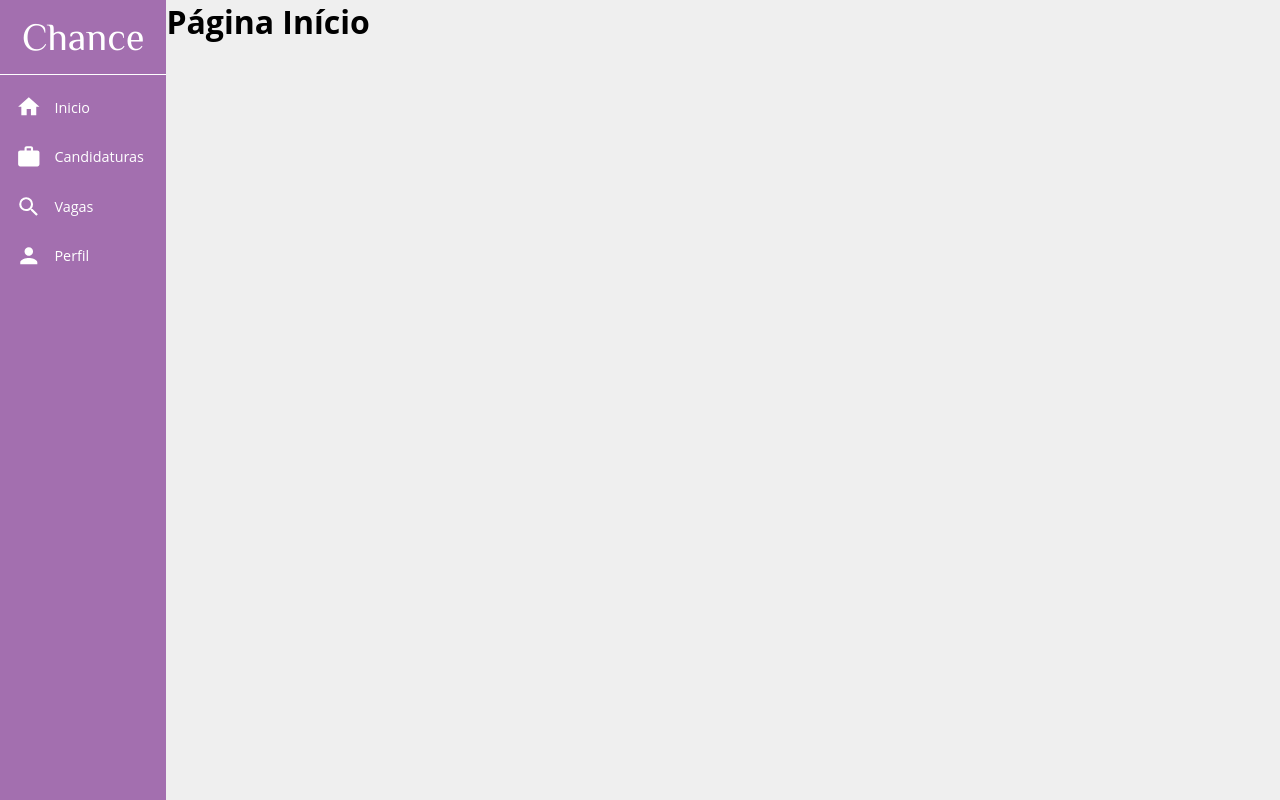
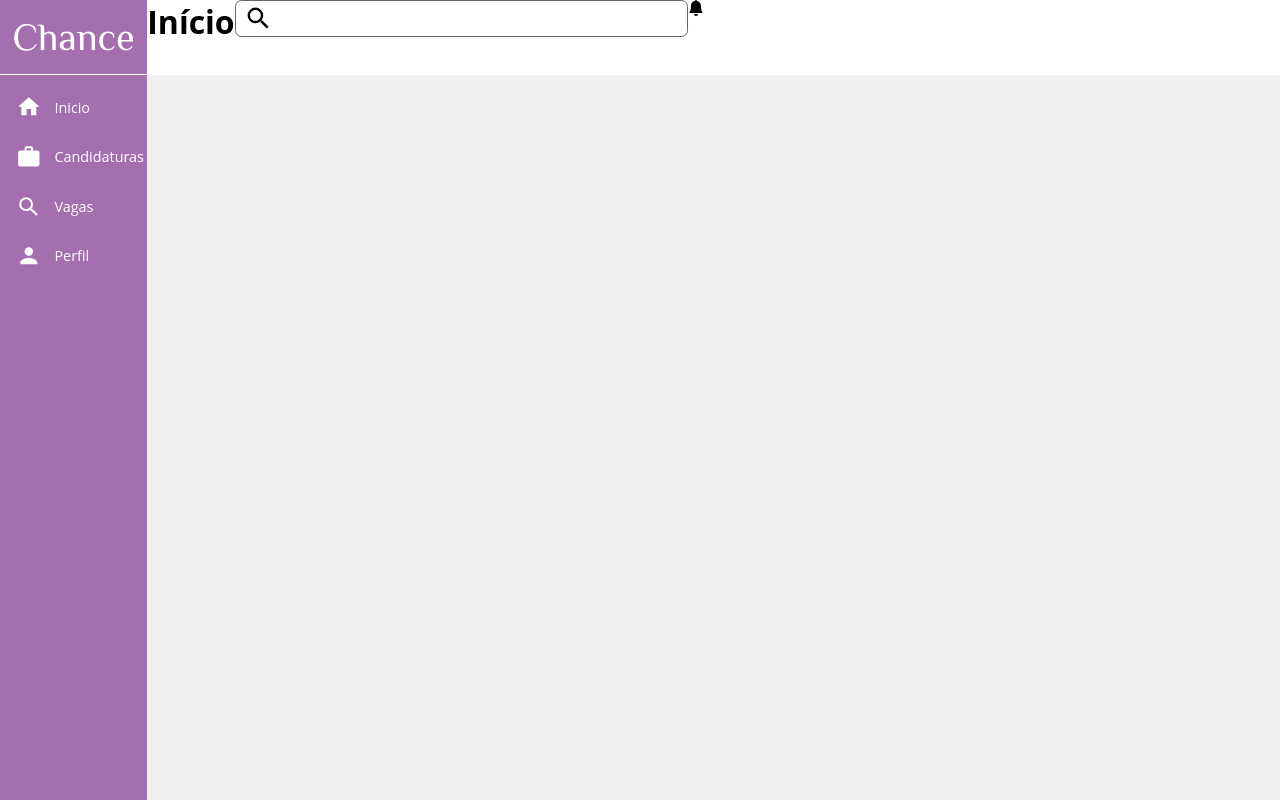
Before and after one commit to Renangenito/chance-agencia-empregos, a React (Create React App) app: page / in a window 1280 px wide. Built offline with nearby package versions, Linux system fonts and the light colour scheme.

Commit message:
Add files via upload

```diff
--- a/src/components/pages/Inicio.js
+++ b/src/components/pages/Inicio.js
@@ -1,10 +1,8 @@
 import React from 'react';
-
+import BarraPesquisa from '../layout/BarraPesquisa';
 function Inicio(){
     return(
-        <div>
-            <h1>Página Início</h1>
-        </div>
+        <BarraPesquisa pagina="Início"/>
     )
 }
 
--- a/src/components/pages/Inicio.module.css
+++ b/src/components/pages/Inicio.module.css
@@ -0,0 +1,3 @@
+.inicio{
+    width: 100%;
+}
```
